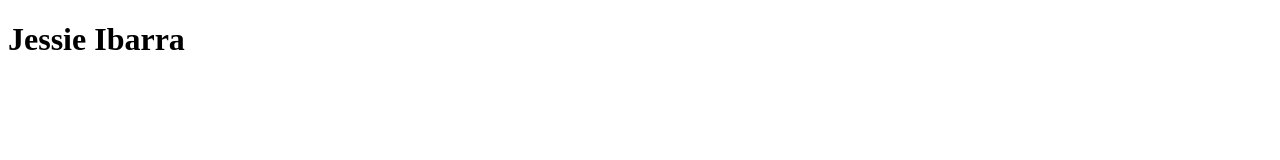
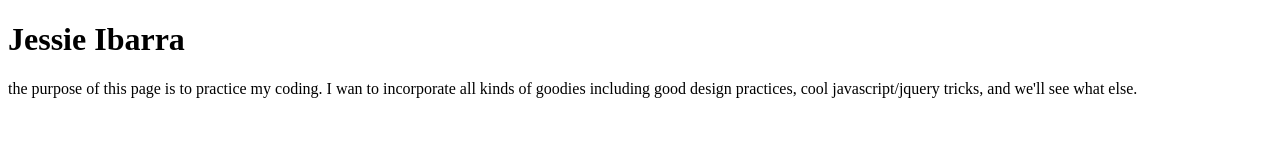
Before and after one commit to jessieibarra/jessieibarra.github.io, a plain HTML site: page index.html in a window 1280 px wide. Drawn offline with Linux system fonts and the light colour scheme.

Commit message:
Update index.html

```diff
--- a/index.html
+++ b/index.html
@@ -11,10 +11,12 @@
 
     </nav>
 </header>
-<body>
 
-    <p>
+<section>
+    <p>the purpose of this page is to practice my coding. I wan to
+        incorporate all kinds of goodies including good design practices,
+        cool javascript/jquery tricks, and we'll see what else.
+    </p>
+</section>
 
-    </p>
-</body>
 </html>
```
